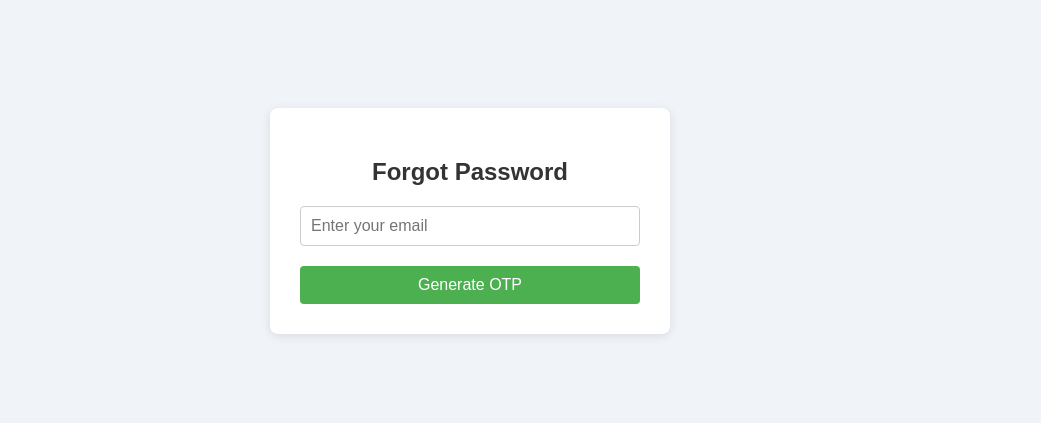
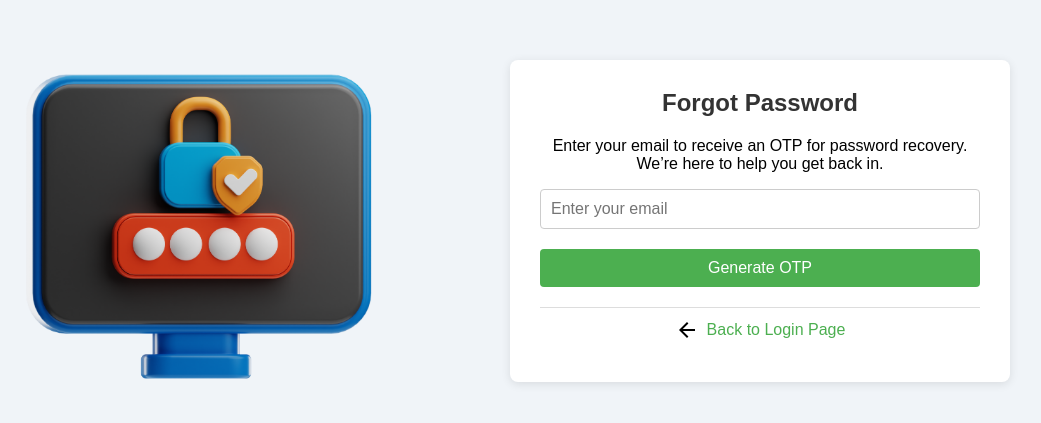
Before and after one commit to Rajsingh45/Greenverse, a React (Create React App) app in the folder frontend/: page /forgot-password in a window 1280 px wide. Shown: the part 179-602 px from the top of the page, without its empty margins (170-1211 px from the left). Built offline with nearby package versions, Linux system fonts and the light colour scheme.

Commit message:
Updated the UI

```diff
--- a/frontend/src/UserDashboard/ForgotPassword.css
+++ b/frontend/src/UserDashboard/ForgotPassword.css
@@ -1,3 +1,26 @@
+.forgot-password-wrapper {
+  display: flex;
+  align-items: center;
+   justify-content: flex-start;
+  height: 100vh;
+  background-color: #f0f4f8;
+  padding: 20px;
+  box-sizing: border-box;
+}
+
+.forgot-password-image {
+  display: flex;
+  align-items: center;
+  justify-content: left;
+  height: 50%;
+  /* width: 30%;  */
+  width: 50vw;
+  background-image: url('../images/fp.png');
+  background-size: cover;
+  background-position: center left;
+}
+
+
 .forgot-password-container {
     display: flex;
     align-items: center;
@@ -15,7 +38,37 @@
     box-shadow: 0 2px 10px rgba(0, 0, 0, 0.1);
     text-align: center;
     width: 100%;
-    max-width: 400px;
+    max-width: 500px;
+    padding-top: 10px;
+    /* height: 70%; */
+  }
+
+  .new-text{
+    text-align: center;
+  }
+
+  .back-to-login {
+    display: flex;
+    align-items: center;
+    padding: 10px;
+    background-color: #fff;
+    border-top: 1px solid #ddd;
+    margin-top: 20px;
+    justify-content: center;
+  }
+
+  .back-icon {
+    margin-right: 8px;
+  }
+
+  .back-to-login span {
+    cursor: pointer;
+    color: #4CAF50;
+    font-size: 16px;
+  }
+
+  .back-to-login span:hover {
+    text-decoration: underline;
   }
 
   .pass-forgot {
--- a/frontend/src/UserDashboard/ForgotPassword.js
+++ b/frontend/src/UserDashboard/ForgotPassword.js
@@ -1,6 +1,7 @@
 import React, { useState } from 'react';
 import './ForgotPassword.css';
 import { useNavigate } from 'react-router-dom';
+import { ArrowBack } from '@mui/icons-material';
 
 const ForgotPassword = () => {
   const [email, setEmail] = useState('');
@@ -47,10 +48,17 @@ const ForgotPassword = () => {
     }
   };
 
+  const handleBackToLogin = () => {
+    navigate('/');
+  };
+
   return (
+    <div className="forgot-password-wrapper">
+      <div className="forgot-password-image"></div>
       <div className="forgot-password-container">
         <div className="forgot-password-box">
           <h2 className='pass-forgot'>Forgot Password</h2>
+          <p className='new-text'>Enter your email to receive an OTP for password recovery. We’re here to help you get back in.</p>
           {error && <p className="error-message">{error}</p>}
           <input
             type="email"
@@ -63,7 +71,14 @@ const ForgotPassword = () => {
           <button onClick={handleGenerateOTP} className="generate-otp-btn">
             Generate OTP
           </button>
+          <div className="back-to-login">
+        <ArrowBack className="back-icon" />
+        <span onClick={handleBackToLogin}>Back to Login Page</span>
       </div>
+        </div>
+
+      </div>
+
     </div>
   );
 };
```
Also changed, not shown: frontend/src/images/fp.png (added). Lines whose indentation alone changed are shown as unchanged.
